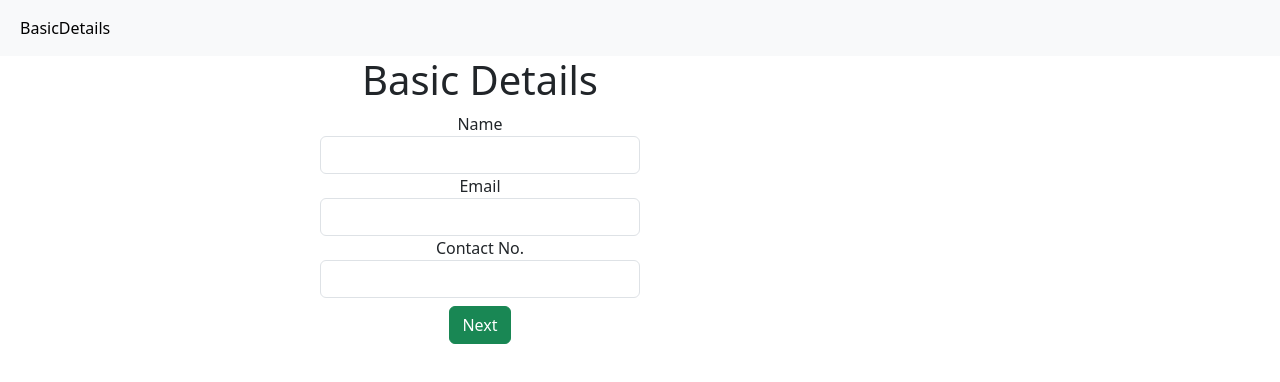
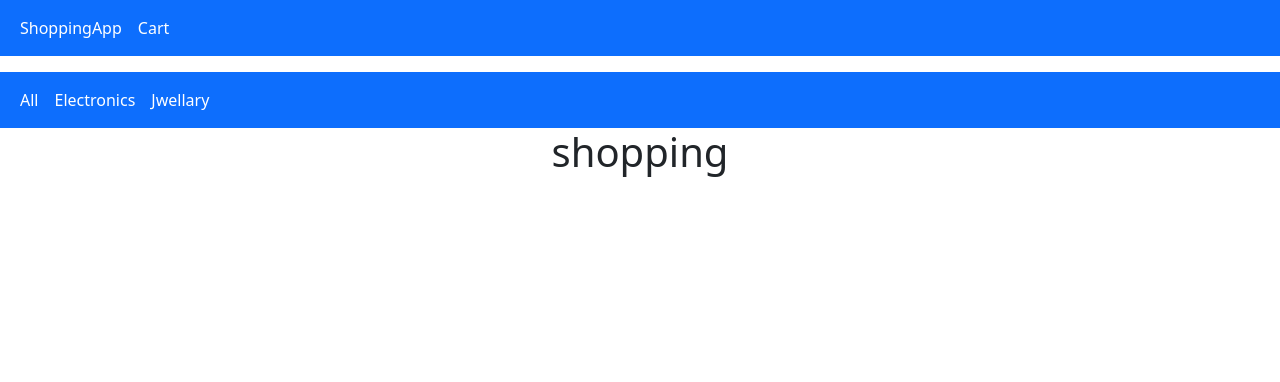
Before and after one commit to Vaibhavi7499/shopping-app-react, a React (Create React App) app: page / in a window 1280 px wide. Shown: the top 382 px of the page. Built offline with nearby package versions, Linux system fonts and the light colour scheme.

Commit message:
Shopping app

```diff
--- a/src/App.js
+++ b/src/App.js
@@ -1,4 +1,3 @@
-import logo from './logo.svg';
 import './App.css';
 import BsicDetails from './form/BsicDetails';
 import { BrowserRouter, Route, Routes } from 'react-router-dom';
@@ -6,6 +5,11 @@ import AdditionalQuestion from './form/AdditionalQuestion';
 import EnteredDetails from './form/EnteredDetails';
 import Response from './form/Response';
 import Layout from './Layout';
+import Shopping from './shoppingApp/Shopping';
+import Cart from './shoppingApp/Cart';
+import All from './shoppingApp/All';
+import Electronics from './shoppingApp/Electronics';
+import Jwellary from './shoppingApp/Jwellary';
 
 function App() {
   return (
@@ -13,10 +17,15 @@ function App() {
       <BrowserRouter>
       <Layout/>
       <Routes>
-        <Route path='/' element={<BsicDetails/>}/>
+        {/* <Route path='/' element={<BsicDetails/>}/> */}
         <Route path='/additionalquestion' element={<AdditionalQuestion/>}/>
         <Route path='/entereddetails' element={<EnteredDetails/>}/>
         <Route path='/response' element={<Response/>}/>
+        <Route path='/' element={<Shopping/>}/>
+        <Route path='/cart' element={<Cart/>}/>
+        <Route path='/all' element={<All/>}/>
+        <Route path='/electronics' element={<Electronics/>}/>
+        <Route path='/jwellary' element={<Jwellary/>}/>
       </Routes>
       </BrowserRouter>
     </div>
--- a/src/Layout.jsx
+++ b/src/Layout.jsx
@@ -4,7 +4,7 @@ import { Link } from "react-router-dom";
 const Layout = () => {
   return (
     <div>
-      <nav className="navbar navbar-expand-lg navbar-light bg-light">
+      {/* <nav className="navbar navbar-expand-lg navbar-light bg-light">
         <div className="container-fluid">
           <div className="collapse navbar-collapse" id="navbarNav">
             <ul className="navbar-nav">
@@ -13,9 +13,55 @@ const Layout = () => {
                   BasicDetails
                 </Link>
               </li>
-
+              <li className="nav-item">
+                <Link className="nav-link active" to="/">
+                  ShoppingApp
+                </Link>
+              </li>
+              <li className="nav-item">
+                <Link className="nav-link active" to="/cart">
+                  Cart
+                </Link>
+              </li>
             </ul>
           </div>
+        </div>
+      </nav>  */}
+      <nav class="navbar navbar-expand-lg navbar-dark bg-primary">
+        <div class="container-fluid">
+          <ul className="navbar-nav">
+            <li className="nav-item">
+              <Link className="nav-link active" to="/">
+                ShoppingApp
+              </Link>
+            </li>
+            <li className="d-flex">
+              <Link className="nav-link active" to="/cart">
+                Cart
+              </Link>
+            </li>
+          </ul>
+        </div>
+      </nav>
+      <nav class="navbar navbar-expand-lg navbar-dark bg-primary mt-3">
+        <div class="container-fluid">
+          <ul className="navbar-nav">
+            <li className="nav-item">
+              <Link className="nav-link active" to="/all">
+                All
+              </Link>
+            </li>
+            <li className="d-flex">
+              <Link className="nav-link active" to="/electronics">
+              Electronics
+              </Link>
+            </li>
+            <li className="d-flex">
+              <Link className="nav-link active" to="/jwellary">
+              Jwellary
+              </Link>
+            </li>
+          </ul>
         </div>
       </nav>
     </div>
--- /dev/null
+++ b/src/shoppingApp/All.jsx
@@ -0,0 +1,11 @@
+import React from 'react'
+
+const All = () => {
+  return (
+    <div>
+        <h1>All</h1>
+    </div>
+  )
+}
+
+export default All
--- /dev/null
+++ b/src/shoppingApp/Cart.jsx
@@ -0,0 +1,11 @@
+import React from 'react'
+
+const Cart = () => {
+  return (
+    <div className='col-md-4 d-flex'>
+        <h1>Cart</h1>
+    </div>
+  )
+}
+
+export default Cart
--- /dev/null
+++ b/src/shoppingApp/Electronics.jsx
@@ -0,0 +1,11 @@
+import React from 'react'
+
+const Electronics = () => {
+  return (
+    <div>
+        <h1>Electronics</h1>
+    </div>
+  )
+}
+
+export default Electronics
--- /dev/null
+++ b/src/shoppingApp/Jwellary.jsx
@@ -0,0 +1,29 @@
+import React, { useEffect, useState } from "react";
+
+const Jwellary = () => {
+  let [jwellaryData, setJwellaryData] = useState({});
+
+  function jwellary() {
+    fetch("https://fakestoreapi.com/products/category/jewelery")
+      .then((res) => {
+        res.json()
+    }).then((r)=>{
+        setJwellaryData(...jwellaryData,{r})
+    })
+      .catch((err) => {
+        console.warn(err);
+      });
+  }
+console.log(jwellaryData)
+  useEffect(() => {
+    jwellary();
+  }, []);
+
+  return (
+    <div>
+      <h1>Jwellary</h1>
+    </div>
+  );
+};
+
+export default Jwellary;
--- /dev/null
+++ b/src/shoppingApp/Shopping.jsx
@@ -0,0 +1,22 @@
+import React from "react";
+
+const Shopping = () => {
+  return (
+    // <nav class="navbar navbar-expand-lg navbar-light bg-light">
+    //   <div class="container-fluid">
+    //     <a class="navbar-brand" href="#">
+    //       Navbar
+    //     </a>
+    //       <form class="d-flex">
+
+    //         cart
+    //       </form>
+    //     </div>
+    // </nav>
+    <div>
+        <h1>shopping</h1>
+    </div>
+  )
+};
+
+export default Shopping;
```
